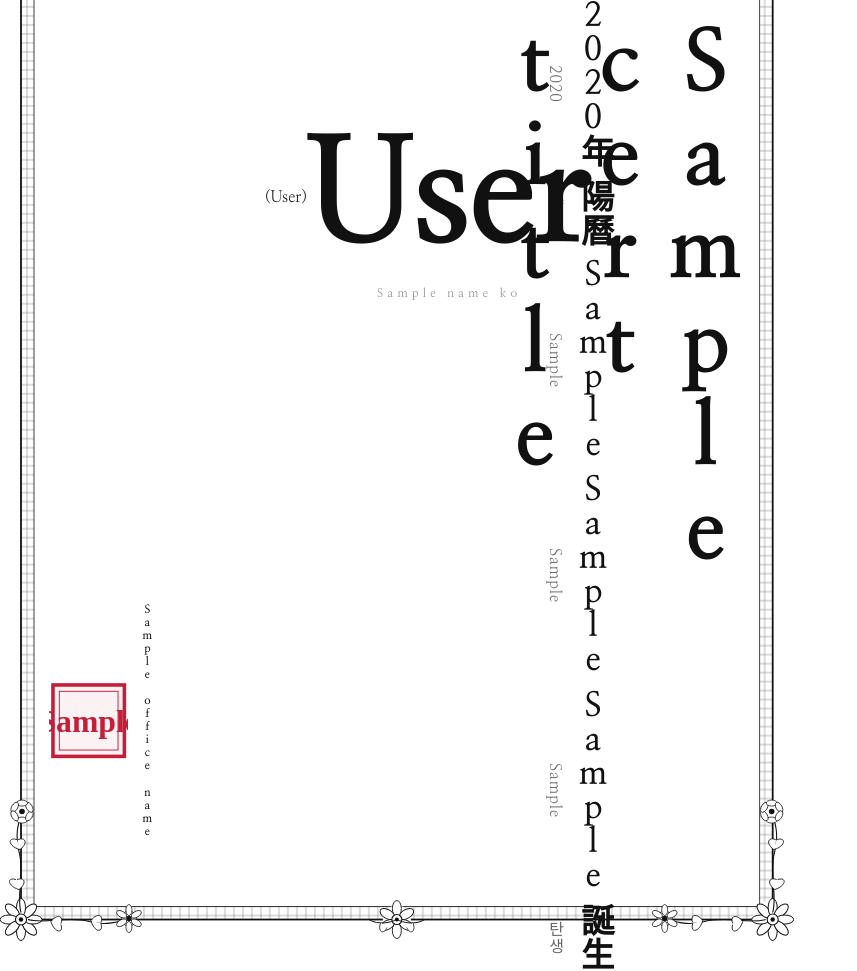
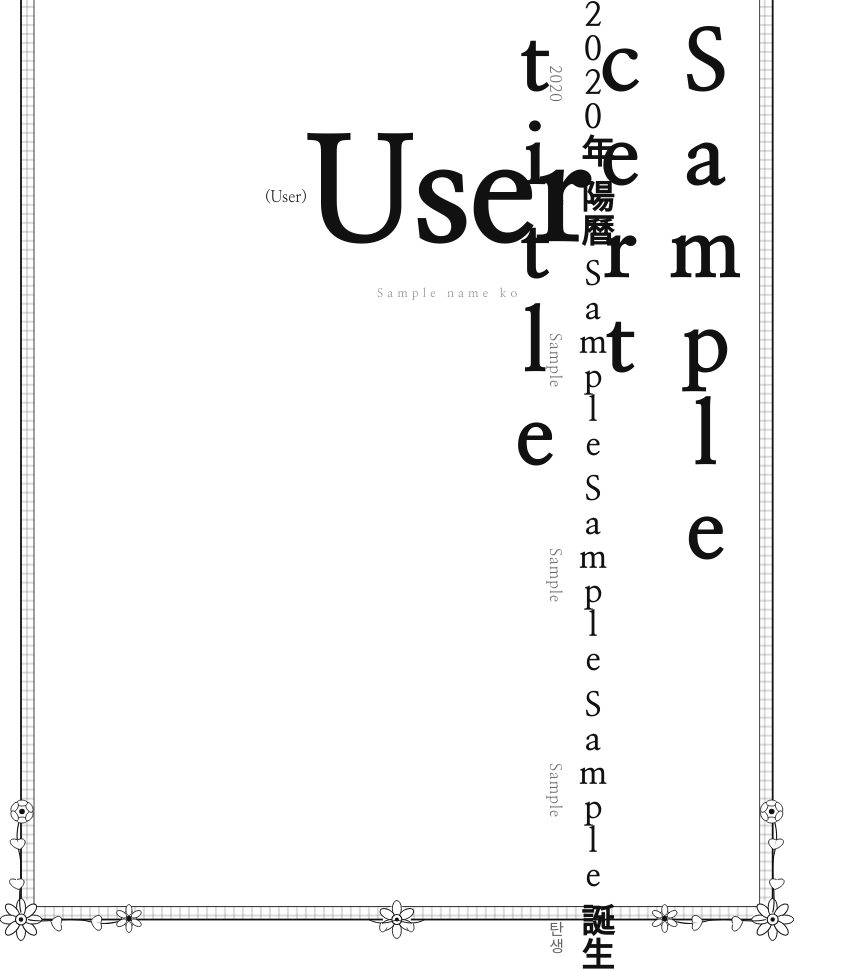
Before and after one commit to ddanggon-sudo/naming-worldcup, a Python web app: template backend/templates/certificate-page2.html in a window 1280 px wide. Shown: the part 182-1153 px from the top of the page, without its empty margins (0-857 px from the left). Run offline with Jinja, Linux system fonts and the light colour scheme; the template is opened without the code that fills it: most values are stand-ins (such as "Sample title", 1, 10 or a date in 2020); some web fonts are replaced.

Commit message:
feat: 감정서 page2에서 작명연구소 문구 및 도장 제거
Co-Authored-By: Claude Sonnet 4.6 <noreply@anthropic.com>

```diff
--- a/backend/scripts/test-page2-render.js
+++ b/backend/scripts/test-page2-render.js
@@ -53,8 +53,6 @@ const dummy = {
     { hanja: '良配貴子', ko: '양배귀자' },
   ],
 
-  office_name: '픽마이네임 작명연구소',
-  seal_char:   '印',
 };
 
 // ── HTML 블록 렌더링 ───────────────────────────────────────────
@@ -117,8 +115,6 @@ function render(data) {
     '{{last_name_strokes}}':  String(data.last_name_strokes),
     '{{last_name_yang_eum}}': data.last_name_yang_eum,
     '{{name_ko}}':            data.name_ko,
-    '{{office_name}}':        data.office_name,
-    '{{seal_char}}':          data.seal_char,
     '{{GIVEN_NAME_CHARS_HTML}}': renderGivenNameChars(data.given_name_chars),
     '{{DEOKDAM_HTML}}':       renderDeokdam(data.deokdam_items),
     '{{PALJA_HTML}}':         renderPalja(data.palja),
--- a/backend/server.js
+++ b/backend/server.js
@@ -911,8 +911,6 @@ async function buildPage2Html(data) {
     '{{last_name_strokes}}':   String(lastCharData.strokes),
     '{{last_name_yang_eum}}':  lastCharData.yang_eum,
     '{{name_ko}}':             full_name_korean,
-    '{{office_name}}':         '픽마이네임 작명연구소',
-    '{{seal_char}}':           '印',
     '{{GIVEN_NAME_CHARS_HTML}}': _renderGivenNameChars(givenCharData),
     '{{DEOKDAM_HTML}}':        _renderDeokdam(deokdamItems),
     '{{PALJA_HTML}}':          _renderPalja(pillars),
--- a/backend/templates/certificate-page2.html
+++ b/backend/templates/certificate-page2.html
@@ -195,24 +195,6 @@
     line-height: 1.2;
   }
 
-  /* ═══════ Seal + Office — bottom left ═══════ */
-  .zone-seal {
-    bottom: 27mm;
-    left: 13mm;
-    display: flex;
-    flex-direction: row;
-    align-items: center;
-    gap: 3mm;
-  }
-  .seal-svg { width: 21mm; height: 21mm; flex-shrink: 0; }
-  .office-name-vert {
-    writing-mode: vertical-rl;
-    text-orientation: upright;
-    font-size: 8.5pt;
-    font-weight: 700;
-    color: #111;
-    letter-spacing: 0.18em;
-  }
 </style>
 </head>
 <body>
@@ -342,16 +324,6 @@
   </div>
 </div>
 
-<!-- Seal + Office -->
-<div class="abs zone-seal">
-  <svg class="seal-svg" viewBox="0 0 100 100" xmlns="http://www.w3.org/2000/svg">
-    <rect x="5" y="5" width="90" height="90" fill="rgba(196,30,58,0.06)" stroke="#c41e3a" stroke-width="4.5"/>
-    <rect x="13" y="13" width="74" height="74" fill="none" stroke="#c41e3a" stroke-width="1.2"/>
-    <text x="50" y="64" text-anchor="middle" font-size="40" font-weight="900" fill="#c41e3a"
-          font-family="'HYGungsuh','궁서','Gungsuh','Noto Serif KR',serif">{{seal_char}}</text>
-  </svg>
-  <div class="office-name-vert">{{office_name}}</div>
-</div>
 
 </body>
 </html>
```
